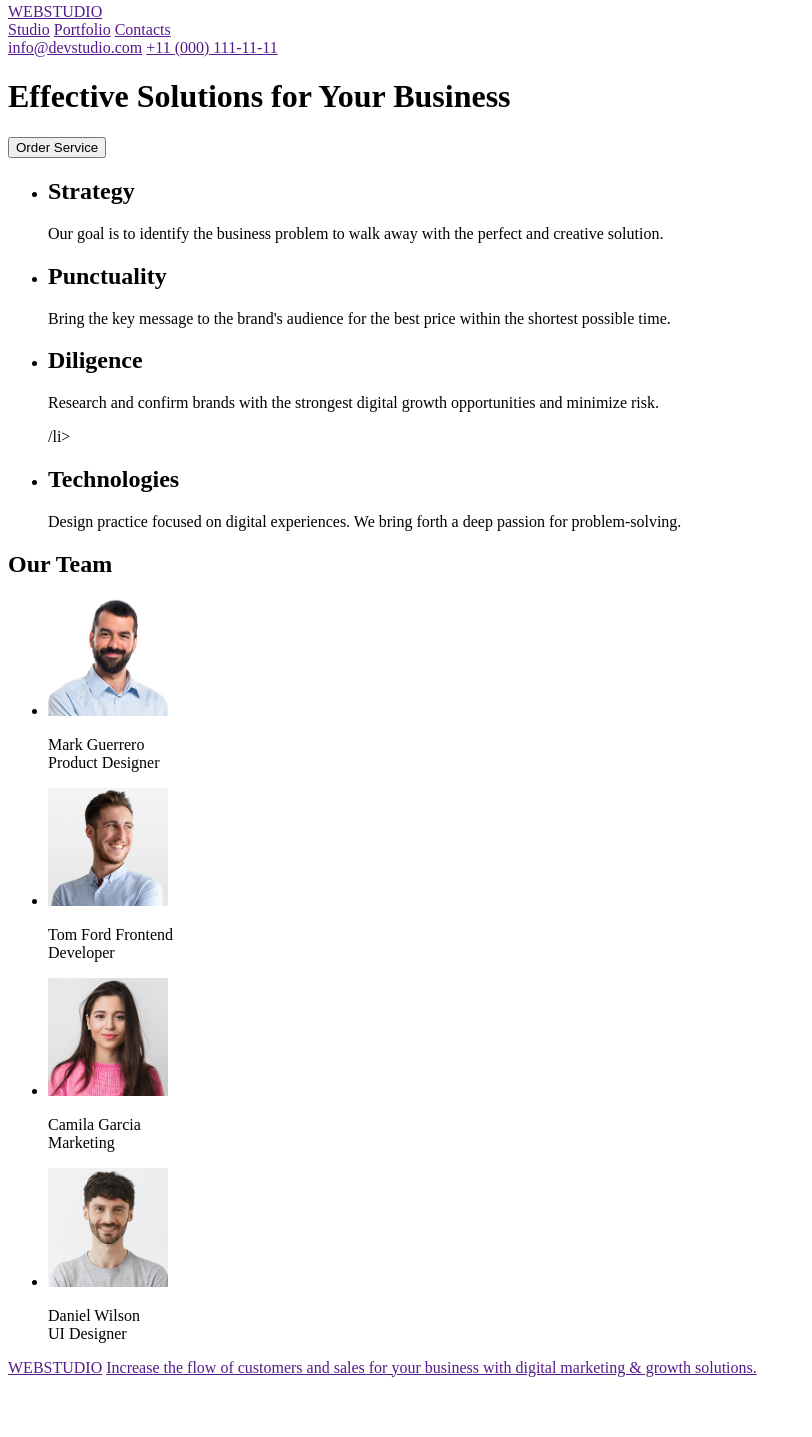
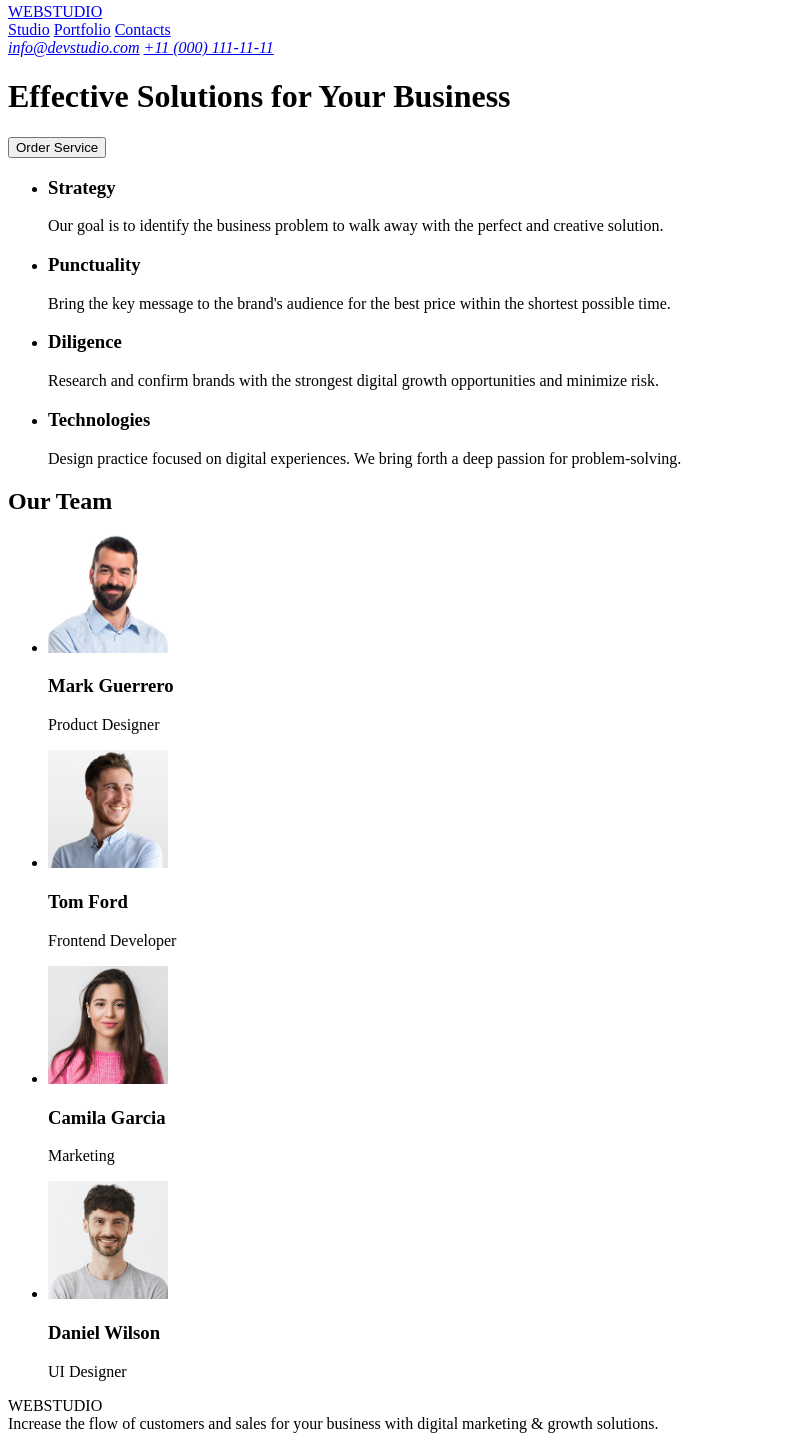
Before and after one commit to TugceIT/goit-markup-hw-01, a plain HTML site: page index.html in a window 1280 px wide. Shown: the part 5-1442 px from the top of the page, without its empty margins (0-812 px from the left). Before the commit the page ends 1390 px from the top, so only its background shows below. Drawn offline with Linux system fonts and the light colour scheme.

Commit message:
update index file

```diff
--- a/index.html
+++ b/index.html
@@ -1,21 +1,22 @@
 <!DOCTYPE html>
 <html lang="en">
   <head>
-    <meta charset="UTF-8">
-    <meta name="viewport" content="width=device-width, initial-scale=1.0">
+    <meta charset="UTF-8" />
+    <meta name="viewport" content="width=device-width, initial-scale=1.0" />
     <title>Document</title>
   </head>
   <body>
-
     <header>
-        <a href="">WEBSTUDIO</a>
+      <a href="#">WEBSTUDIO</a>
       <nav>
-        <a href="">Studio</a>
-        <a href="">Portfolio</a>
-        <a href="">Contacts</a>
+        <a href="#">Studio</a>
+        <a href="#">Portfolio</a>
+        <a href="#">Contacts</a>
       </nav>
-        <a href="">info@devstudio.com</a>
-        <a href="">+11 (000) 111-11-11</a>
+      <address>
+        <a href="Mail to:">info@devstudio.com</a>
+        <a href="Tel:">+11 (000) 111-11-11</a>
+      </address>
     </header>
 
     <main>
@@ -26,32 +27,31 @@
       <section>
         <ul>
           <li>
-            <h2>Strategy</h2>
+            <h3>Strategy</h3>
             <p>
-        Our goal is to identify the business
-    problem to walk away with the perfect and creative
-    solution.
+              Our goal is to identify the business problem to walk away with the
+              perfect and creative solution.
             </p>
           </li>
           <li>
-            <h2>Punctuality</h2>
+            <h3>Punctuality</h3>
             <p>
-        Bring the key message to the brand's audience for the
-        best price within the shortest possible time.
+              Bring the key message to the brand's audience for the best price
+              within the shortest possible time.
             </p>
           </li>
           <li>
-            <h2>Diligence</h2>
+            <h3>Diligence</h3>
             <p>
-        Research and confirm brands with the strongest digital
-        growth opportunities and minimize risk.
+              Research and confirm brands with the strongest digital growth
+              opportunities and minimize risk.
             </p>
-        /li>
+          </li>
           <li>
-            <h2>Technologies</h2>
+            <h3>Technologies</h3>
             <p>
-        Design practice focused on digital experiences.
-        We bring forth a deep passion for problem-solving.
+              Design practice focused on digital experiences. We bring forth a
+              deep passion for problem-solving.
             </p>
           </li>
         </ul>
@@ -61,39 +61,35 @@
         <h2>Our Team</h2>
         <ul>
           <li>
-                    <img src="images/img-3.jpg" alt="Mark Guerrero" width="120"/>
-                    <p>Mark Guerrero <br>
-                        Product Designer
-                    </p>
+            <img src="images/img-3.jpg" alt="Mark Guerrero" width="120" />
+            <h3>Mark Guerrero</h3>
+            <p>Product Designer</p>
           </li>
           <li>
-                    <img src="images/img-2.jpg" alt="Tom Ford" width="120"/>
-                    <p>Tom Ford Frontend <br>
-                        Developer
-                    </p>
+            <img src="images/img-2.jpg" alt="Tom Ford" width="120" />
+            <h3>Tom Ford</h3>
+            <p>Frontend Developer</p>
           </li>
           <li>
-                    <img src="images/img-1.jpg" alt="Camila Garcia" width="120"/>
-                    <p>Camila Garcia <br>
-                        Marketing
-                    </p>
+            <img src="images/img-1.jpg" alt="Camila Garcia" width="120" />
+            <h3>Camila Garcia</h3>
+            <p>Marketing</p>
           </li>
           <li>
-                    <img src="images/img.jpg" alt="Daniel Wilson" width="120"/>
-                    <p>Daniel Wilson <br>
-                        UI Designer
-                    </p>
+            <img src="images/img.jpg" alt="Daniel Wilson" width="120" />
+            <h3>Daniel Wilson</h3>
+            <p>UI Designer</p>
           </li>
         </ul>
       </section>
     </main>
 
     <footer>
-    <a href="">WEBSTUDIO</a>
-    <a href="">Increase the flow of customers and
-        sales for your business with digital
-        marketing & growth solutions. </a>
+      <p>
+        WEBSTUDIO <br />
+        Increase the flow of customers and sales for your business with digital
+        marketing & growth solutions.
+      </p>
     </footer>
-
   </body>
 </html>
```
Lines whose indentation alone changed are shown as unchanged.
